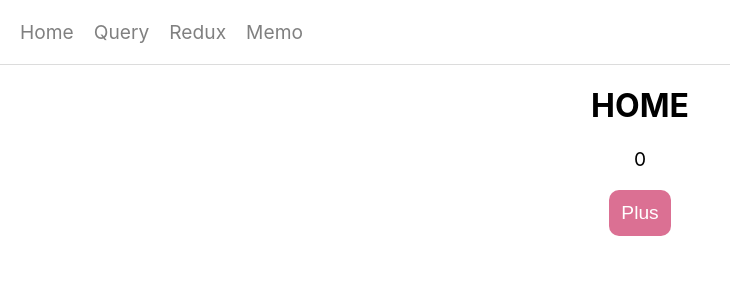
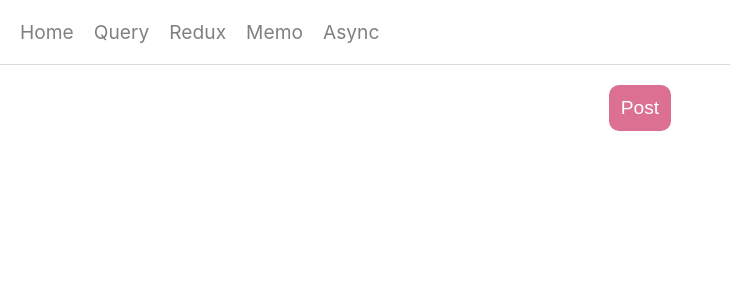
Before and after one commit to socratone/react-rerendering-test, a React (Create React App) app: page /async in a window 1280 px wide. Shown: the top 300 px of the page, without its empty margins (0-730 px from the left). Built offline with nearby package versions, Linux system fonts and the light colour scheme.

Commit message:
AsyncMutate 컴포넌트 추가

```diff
--- a/src/App.js
+++ b/src/App.js
@@ -9,6 +9,7 @@ import Home from './components/Home';
 import Query from './components/Query';
 import Redux from './components/Redux';
 import Memo from './components/Memo';
+import AsyncMutate from './components/AsyncMutate';
 
 const queryClient = new QueryClient();
 
@@ -25,6 +26,7 @@ function App() {
               <NavItem path="/query">Query</NavItem>
               <NavItem path="/redux">Redux</NavItem>
               <NavItem path="/memo">Memo</NavItem>
+              <NavItem path="/async">Async</NavItem>
             </Nav>
             <Main>
               <Switch>
@@ -36,6 +38,9 @@ function App() {
                 </Route>
                 <Route path="/memo">
                   <Memo />
+                </Route>
+                <Route path="/async">
+                  <AsyncMutate />
                 </Route>
                 <Route path="/">
                   <Home />
--- /dev/null
+++ b/src/components/AsyncMutate.js
@@ -0,0 +1,40 @@
+import React from 'react';
+import { useMutation } from 'react-query';
+import Button from './common/Button';
+
+const AsyncMutate = () => {
+  console.log('AsyncMutate 컴포넌트 호출');
+
+  const postUser = (user) => {
+    return fetch('https://koreanjson.com/users', {
+      method: 'POST',
+      headers: {
+        'Content-Type': 'application/json;charset=utf-8',
+      },
+      body: JSON.stringify(user),
+    })
+      .then((res) => res.json())
+      .catch((error) => error);
+  };
+
+  const mutation = useMutation(postUser);
+
+  const handleClick = async () => {
+    try {
+      const result = await mutation.mutateAsync({ username: 'John' });
+      console.log('result:', result);
+    } catch (error) {
+      console.error(error);
+    } finally {
+      console.log('done');
+    }
+  };
+
+  return (
+    <div>
+      <Button onClick={handleClick}>Post</Button>
+    </div>
+  );
+};
+
+export default AsyncMutate;
```
